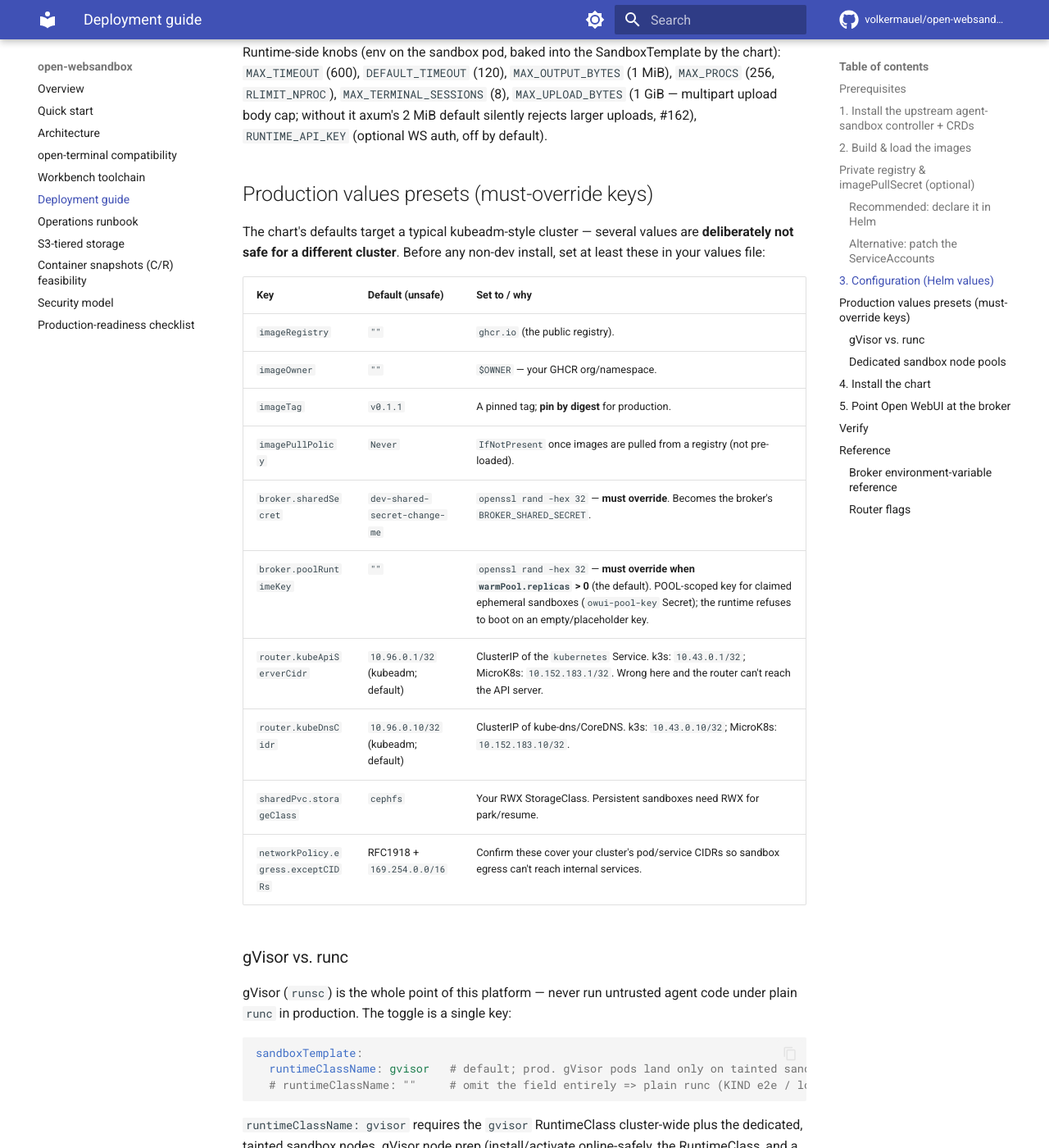
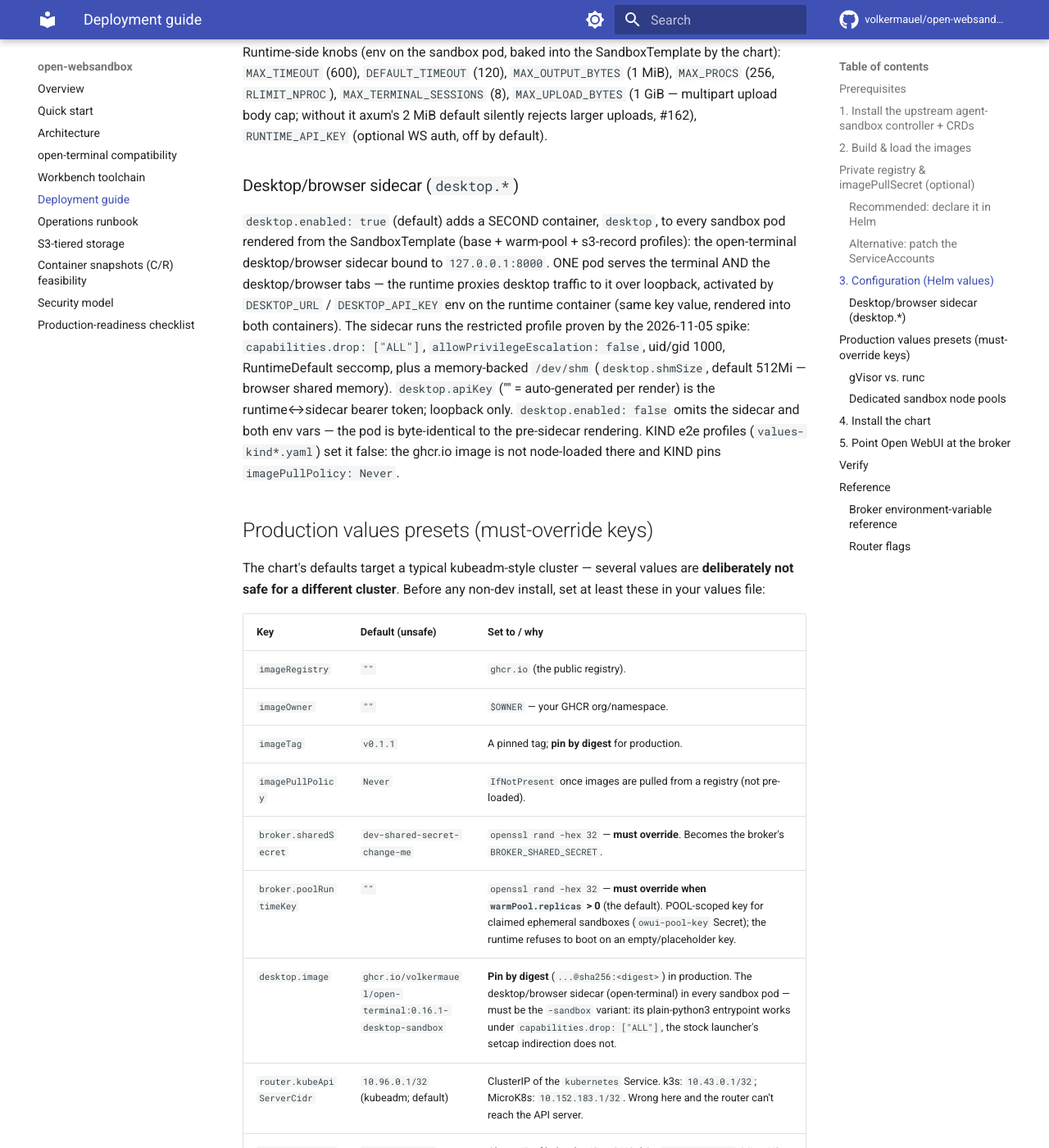
Before and after one commit to volkermauel/open-websandbox, an MkDocs documentation site: the page built from docs/deploy.md, in a window 1280 px wide and 1400 px high, scrolled down 5458 px. Shown: the whole window at 82% size. Built offline with MkDocs 1.6.1 and Material for MkDocs 9.7.7, drawn with Linux system fonts in a browser that asks for light colours; comment, search, counter and statistics services are not loaded.

Commit message:
feat(chart): desktop/browser sidecar in the sandbox pod template
One sandbox pod now serves the terminal AND desktop/browser tabs: a second
'desktop' container (open-terminal, bound to 127.0.0.1:8000) rendered into
every SandboxTemplate profile when desktop.enabled=true (default), with the
spike-proven restricted profile (drop ALL caps, no priv-esc, uid 1000,
RuntimeDefault seccomp) and a memory-backed /dev/shm. The runtime container
gains DESKTOP_URL/DESKTOP_API_KEY (same key as the sidecar's
OPEN_TERMINAL_API_KEY) so its desktop proxy path activates; desktop.enabled
=false renders the pod byte-identical to before (verified against HEAD).
KIND e2e profiles pin the lane off (remote image vs imagePullPolicy Never).
Rust broker/runtime changes land separately.

```diff
--- a/docs/deploy.md
+++ b/docs/deploy.md
@@ -268,6 +268,25 @@ the chart): `MAX_TIMEOUT` (600), `DEFAULT_TIMEOUT` (120), `MAX_OUTPUT_BYTES`
 default silently rejects larger uploads, #162),
 `RUNTIME_API_KEY` (optional WS auth, off by default).
 
+### Desktop/browser sidecar (`desktop.*`)
+
+`desktop.enabled: true` (default) adds a SECOND container, `desktop`, to every
+sandbox pod rendered from the SandboxTemplate (base + warm-pool + s3-record
+profiles): the open-terminal desktop/browser sidecar bound to
+`127.0.0.1:8000`. ONE pod serves the terminal AND the desktop/browser tabs —
+the runtime proxies desktop traffic to it over loopback, activated by
+`DESKTOP_URL` / `DESKTOP_API_KEY` env on the runtime container (same key
+value, rendered into both containers). The sidecar runs the restricted
+profile proven by the 2026-11-05 spike: `capabilities.drop: ["ALL"]`,
+`allowPrivilegeEscalation: false`, uid/gid 1000, RuntimeDefault seccomp, plus
+a memory-backed `/dev/shm` (`desktop.shmSize`, default 512Mi — browser shared
+memory). `desktop.apiKey` ("" = auto-generated per render) is the
+runtime↔sidecar bearer token; loopback only. `desktop.enabled: false` omits
+the sidecar and both env vars — the pod is byte-identical to the
+pre-sidecar rendering. KIND e2e profiles (`values-kind*.yaml`) set it false:
+the ghcr.io image is not node-loaded there and KIND pins
+`imagePullPolicy: Never`.
+
 ## Production values presets (must-override keys)
 
 The chart's defaults target a typical kubeadm-style cluster — several values
@@ -282,6 +301,7 @@ install, set at least these in your values file:
 | `imagePullPolicy` | `Never` | `IfNotPresent` once images are pulled from a registry (not pre-loaded). |
 | `broker.sharedSecret` | `dev-shared-secret-change-me` | `openssl rand -hex 32` — **must override**. Becomes the broker's `BROKER_SHARED_SECRET`. |
 | `broker.poolRuntimeKey` | `""` | `openssl rand -hex 32` — **must override when `warmPool.replicas` > 0** (the default). POOL-scoped key for claimed ephemeral sandboxes (`owui-pool-key` Secret); the runtime refuses to boot on an empty/placeholder key. |
+| `desktop.image` | `ghcr.io/volkermauel/open-terminal:0.16.1-desktop-sandbox` | **Pin by digest** (`...@sha256:<digest>`) in production. The desktop/browser sidecar (open-terminal) in every sandbox pod — must be the `-sandbox` variant: its plain-python3 entrypoint works under `capabilities.drop: ["ALL"]`, the stock launcher's setcap indirection does not. |
 | `router.kubeApiServerCidr` | `10.96.0.1/32` (kubeadm; default) | ClusterIP of the `kubernetes` Service. k3s: `10.43.0.1/32`; MicroK8s: `10.152.183.1/32`. Wrong here and the router can't reach the API server. |
 | `router.kubeDnsCidr` | `10.96.0.10/32` (kubeadm; default) | ClusterIP of kube-dns/CoreDNS. k3s: `10.43.0.10/32`; MicroK8s: `10.152.183.10/32`. |
 | `sharedPvc.storageClass` | `cephfs` | Your RWX StorageClass. Persistent sandboxes need RWX for park/resume. |
```
Also changed, not shown: openspec/changes/desktop-sidecar/proposal.md (added, +44 -0 lines), openspec/changes/desktop-sidecar/specs/chart/sandbox-template/spec.md (added, +67 -0 lines), openspec/changes/desktop-sidecar/tasks.md (added, +36 -0 lines), 12 other files.
